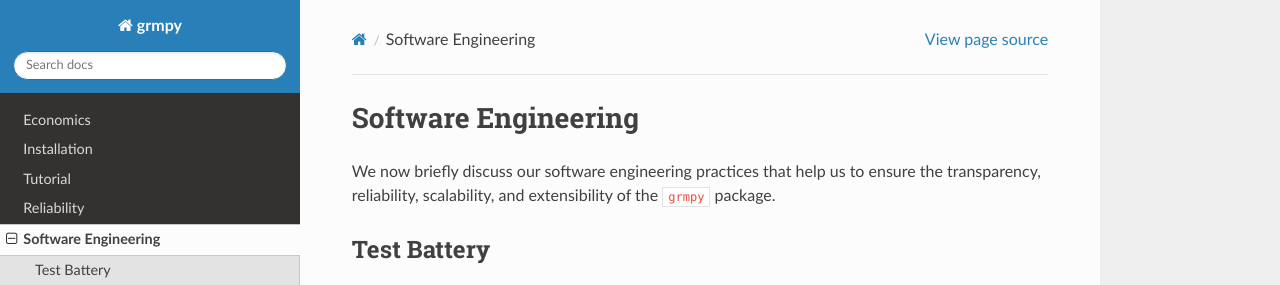
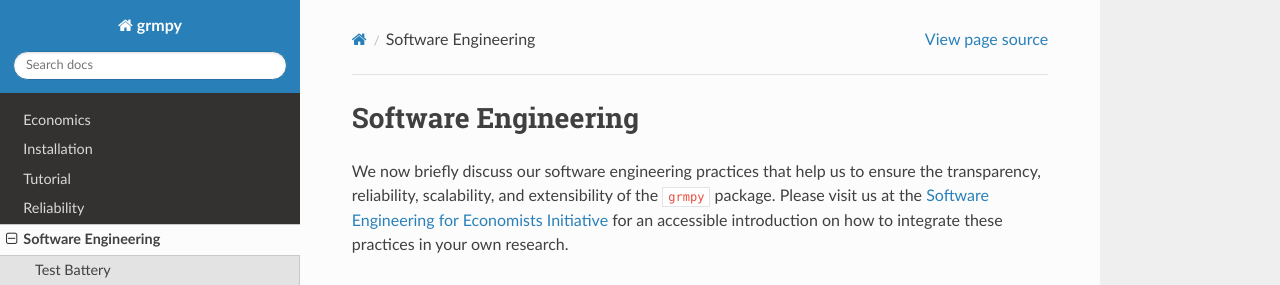
Before and after one commit to OpenSourceEconomics/grmpy, a Sphinx documentation site: the page built from docs/software_engineering.rst, in a window 1280 px wide and 900 px high, cut to the strip 0-285 px from the top of the window. Built offline with Sphinx 7.4.7 and the Read the Docs theme 2.0.0, drawn with Linux system fonts in a browser that asks for light colours.

Commit message:
added reference to softEcon initiative to doc

```diff
--- a/docs/software_engineering.rst
+++ b/docs/software_engineering.rst
@@ -1,7 +1,7 @@
 Software Engineering
 ====================
 
-We now briefly discuss our software engineering practices that help us to ensure the transparency, reliability, scalability, and extensibility of the ``grmpy`` package.
+We now briefly discuss our software engineering practices that help us to ensure the transparency, reliability, scalability, and extensibility of the ``grmpy`` package. Please visit us at the `Software Engineering for Economists Initiative <http://softecon.github.io/>`_ for an accessible introduction on how to integrate these practices in your own research.
 
 Test Battery
 ------------
```
